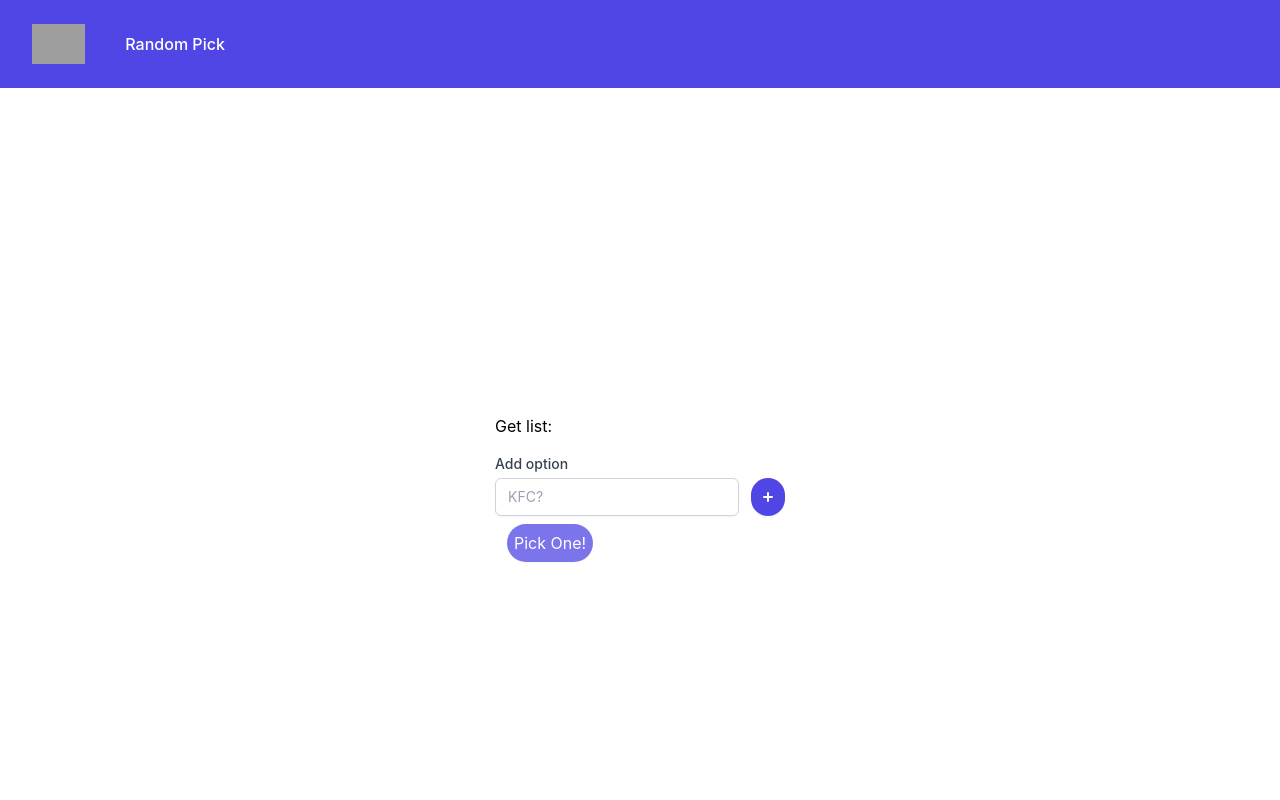
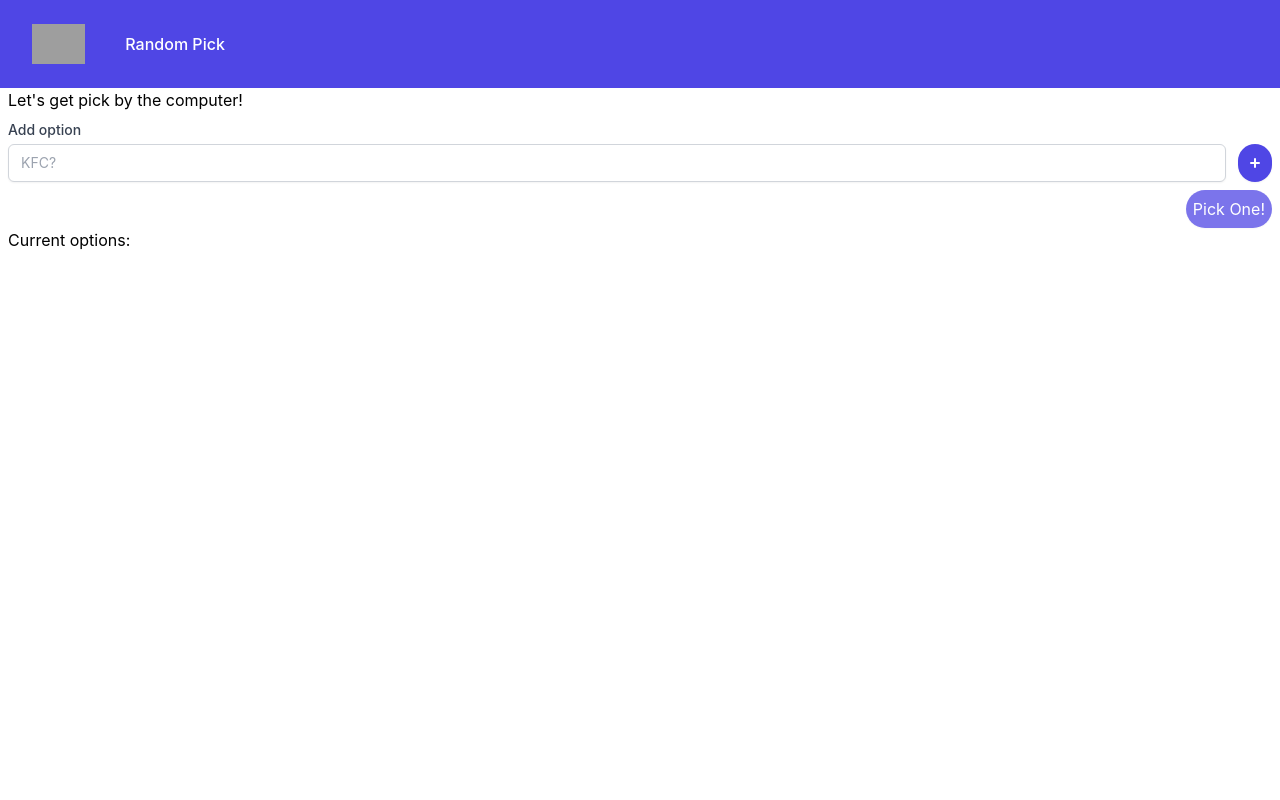
Before and after one commit to congweibai/what-should-I-eat, a Next.js app: page /random-pick in a window 1280 px wide. Shown: the top 800 px of the page. Built offline with nearby package versions, Linux system fonts and the light colour scheme; grey boxes are pictures that could not be loaded.

Commit message:
Refind random picking ui

```diff
--- a/pages/components/shared-compoents/UserInputForm.tsx
+++ b/pages/components/shared-compoents/UserInputForm.tsx
@@ -1,11 +1,13 @@
 import { useState } from "react";
 import { PlusSmIcon as PlusSmIconSolid } from "@heroicons/react/solid";
+import { AppProps } from "next/app";
 
-function UserInputForm({
-  addNewOption,
-}: {
+interface UserInputFormsProps {
   addNewOption: (option: string) => void;
-}) {
+  className: string;
+}
+
+function UserInputForm({ addNewOption, className }: UserInputFormsProps) {
   const [option, setOption] = useState("");
   const handleSubmit = (e: any) => {
     e.preventDefault();
@@ -17,6 +19,7 @@ function UserInputForm({
   return (
     <>
       <form
+        className={className}
         onSubmit={(e) => {
           handleSubmit(e);
         }}
--- a/pages/index.tsx
+++ b/pages/index.tsx
@@ -1,13 +1,9 @@
 import type { NextPage } from "next";
-import Head from "next/head";
-import Image from "next/image";
-import styles from "../styles/Home.module.css";
-import type { AppProps } from "next/app";
 
 const navigation = [{ name: "Random Pick", href: "random-pick" }];
 
 const Home: NextPage = () => {
-  return <div>helllll</div>;
+  return <div>Hello World</div>;
 };
 
 export default Home;
--- a/pages/random-pick/index.tsx
+++ b/pages/random-pick/index.tsx
@@ -21,11 +21,14 @@ function RandomPick({ Component, pageProps }: AppProps) {
     const optionArray = [...options];
     optionArray.splice(index, 1);
     console.log("Deleting...", index);
+    setHightIndex(-1);
     setOptions(optionArray);
   };
 
+  const [isPicking, setIsPicking] = useState<boolean>(false);
   const pickOneFromOptions = async () => {
     const choicesLength = options.length;
+    setIsPicking(true);
     const delay = (ms: number) => new Promise((res) => setTimeout(res, ms));
     let hasFinished = false;
     while (!hasFinished) {
@@ -41,12 +44,28 @@ function RandomPick({ Component, pageProps }: AppProps) {
       }
       hasFinished = true;
     }
+    setIsPicking(false);
   };
 
   return (
-    <div>
-      Get list:
-      <ul className='flex-1 px-2 pb-4 space-y-1'>
+    <div className='px-2'>
+      Let's get pick by the computer!
+      <UserInputForm
+        className='my-2'
+        addNewOption={addNewOption}
+      ></UserInputForm>
+      <div className='mt-2 flex justify-end'>
+        <button
+          disabled={options.length < 2 || isPicking}
+          onClick={() => pickOneFromOptions()}
+          type='button'
+          className='ml-3 inline-flex items-center p-1.5 border border-transparent rounded-full shadow-sm text-white bg-indigo-600 hover:bg-indigo-700 focus:outline-none focus:ring-2 focus:ring-offset-2 focus:ring-indigo-500 disabled:opacity-75 disabled:cursor-not-allowed'
+        >
+          Pick One!
+        </button>
+      </div>
+      Current options:
+      <ul className='flex-1 pb-4 space-y-1'>
         {options.map((option, index) => (
           <li
             key={index + option}
@@ -69,17 +88,6 @@ function RandomPick({ Component, pageProps }: AppProps) {
           </li>
         ))}
       </ul>
-      <UserInputForm addNewOption={addNewOption}></UserInputForm>
-      <div className='mt-2'>
-        <button
-          disabled={options.length < 2}
-          onClick={() => pickOneFromOptions()}
-          type='button'
-          className='ml-3 inline-flex items-center p-1.5 border border-transparent rounded-full shadow-sm text-white bg-indigo-600 hover:bg-indigo-700 focus:outline-none focus:ring-2 focus:ring-offset-2 focus:ring-indigo-500 disabled:opacity-75 disabled:cursor-not-allowed'
-        >
-          Pick One!
-        </button>
-      </div>
     </div>
   );
 }
--- a/styles/Home.module.css
+++ b/styles/Home.module.css
@@ -1,11 +1,5 @@
 .main {
   min-height: 100vh;
-  padding: 4rem 0;
-  flex: 1;
-  display: flex;
-  flex-direction: column;
-  justify-content: center;
-  align-items: center;
 }
 
 .footer {
```
Also changed, not shown: 1 other file (tests, documents, lock files or other folders).
